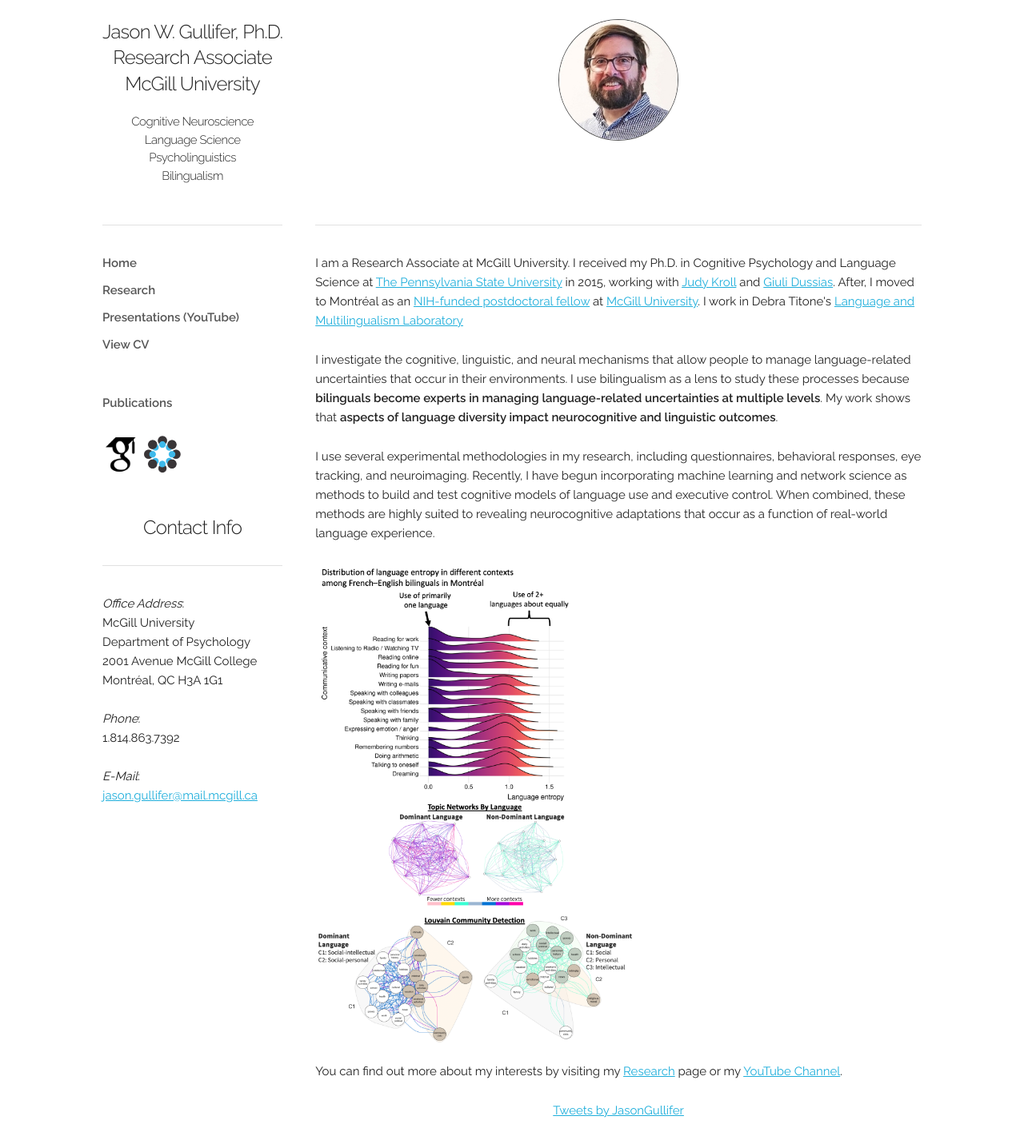
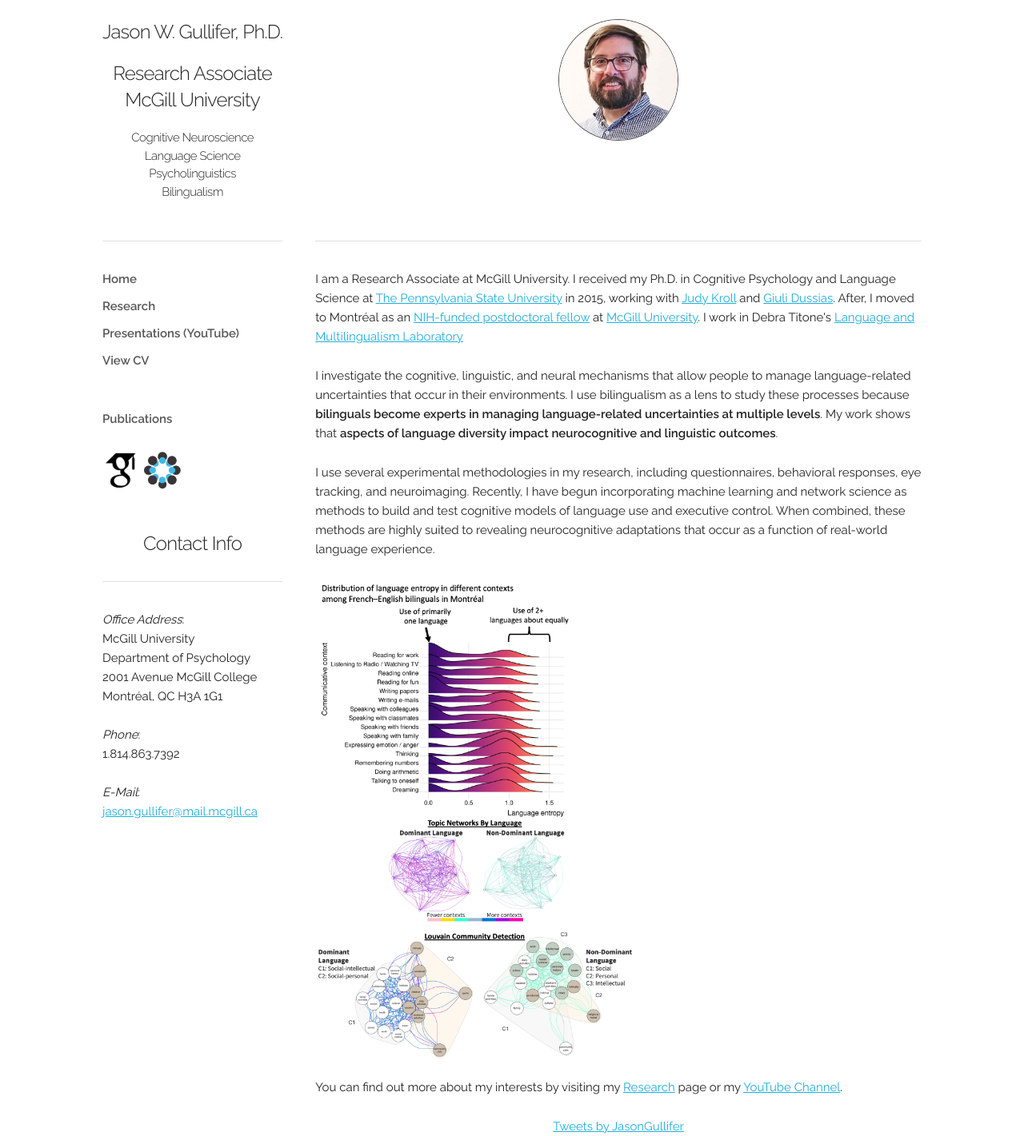
Before and after one commit to jasongullifer/jasongullifer.github.io, a Jekyll site: the page built from index.html, in a window 1280 px wide. Shown: the whole page at 80% size. Built offline with Jekyll 4.4.1, drawn with Linux system fonts in a browser that asks for light colours; nearby versions of some CDN libraries; Markdown is read by kramdown in place of the engine named in the settings; the list of posts is cut into pages by our own code; comment, search, counter and statistics services are not loaded.

```diff
--- a/_config.yml
+++ b/_config.yml
@@ -1,5 +1,6 @@
 name: "Jason W. Gullifer, PhD - Research Associate"
-description: ""
+author: "Jason W. Gullifer"
+description: "Jason W. Gullifer's academic website"
 
 url: "127.0.0.1:4000"
 
--- a/_layouts/default.html
+++ b/_layouts/default.html
@@ -10,7 +10,7 @@
 	<meta charset="utf-8">
 	<title>{{ site.name }}</title>
 	<meta name="description" content="{{ site.description }}">
-	<meta name="author" content="">
+	<meta name="author" content="{{ site.author }}">
 	<!--[if lt IE 9]>
 		<script src="http://html5shim.googlecode.com/svn/trunk/html5.js"></script>
 	<![endif]-->
@@ -48,8 +48,8 @@
 	<div class="row">
   		<div class="three columns header">
   		<br>
-	     		<h4 style="text-align:center">Jason W. Gullifer, Ph.D.<br>
-	     		Research Associate<br>
+	     		<h1 style="text-align:center">Jason W. Gullifer, Ph.D.</h1>
+	     		<h4 style="text-align:center">Research Associate<br>
 	     		McGill University</h4>
 	      		<h5 style="text-align:center">Cognitive Neuroscience<br>
 	      		Language Science<br>
--- a/_layouts/index_default.html
+++ b/_layouts/index_default.html
@@ -10,7 +10,7 @@
 	<meta charset="utf-8">
 	<title>{{ site.name }}</title>
 	<meta name="description" content="{{ site.description }}">
-	<meta name="author" content="">
+	<meta name="author" content="{{ site.author }}">
 	<!--[if lt IE 9]>
 		<script src="http://html5shim.googlecode.com/svn/trunk/html5.js"></script>
 	<![endif]-->
@@ -48,8 +48,8 @@
 	<div class="row">
   		<div class="three columns header">
   		<br>
-	     		<h4 style="text-align:center">Jason W. Gullifer, Ph.D.<br>
-	     		Research Associate<br>
+	     		<h1 style="text-align:center">Jason W. Gullifer, Ph.D.</h1>
+	     		<h4 style="text-align:center">Research Associate<br>
 	     		McGill University</h4>
 	      		<h5 style="text-align:center">Cognitive Neuroscience<br>
 	      		Language Science<br>
--- a/index.html
+++ b/index.html
@@ -15,7 +15,7 @@ layout: index_default
 	     <div>
 			<a href="research.html">
 			<div style="float:left;">
-		 		<img class="center" src="images/entropy_distribution.png" alt="distribution of language entropy across different social contexts. contexts like reading and writing for work purposes have low language entropy. contexts like thinking and dreaming have high language entropy." width="400" hspace="10" align="middle"/>
+		 		<img class="center" src="images/entropy_distribution.png" alt="distribution of language entropy across different social contexts french-english bilinguals in montreal. contexts like reading and writing for work purposes have low language entropy. contexts like thinking and dreaming have high language entropy." width="400" hspace="10" align="middle"/>
 	     	</div>
 	     	<div style="float:left;">
 	     		<img class="center" src="images/topic_networks.png" alt="topic networks and communities by language (dominant vs. non-dominant). networks for the dominant language are larger and have fewer communities. networks for the non-dominant language are smaller but have more communities." width="400" hspace="10" align="middle"/>
--- a/stylesheets/skeleton.css
+++ b/stylesheets/skeleton.css
@@ -136,7 +136,7 @@ h1, h2, h3, h4, h5, h6 {
   margin-top: 0;
   margin-bottom: 2rem;
   font-weight: 300; }
-h1 { font-size: 3.6rem; line-height: 1.2;  letter-spacing: -.1rem;}
+h1 { font-size: 1.8rem; line-height: 1.35;  letter-spacing: -.08rem;}
 h2 { font-size: 3.0rem; line-height: 1.25; letter-spacing: -.1rem; }
 h3 { font-size: 2.4rem; line-height: 1.3;  letter-spacing: -.1rem; }
 h4 { font-size: 1.8rem; line-height: 1.35; letter-spacing: -.08rem; }
@@ -157,7 +157,7 @@ h6 { font-size: 1.5rem; line-height: 1.6;  letter-spacing: 0; }
 
 /* Larger than phablet */
 @media (min-width: 550px) {
-  h1 { font-size: 4.2rem; }
+  h1 { font-size: 2.4rem; }
   h2 { font-size: 3.6rem; }
   h3 { font-size: 3.0rem; }
   h4 { font-size: 2.4rem; }
```
